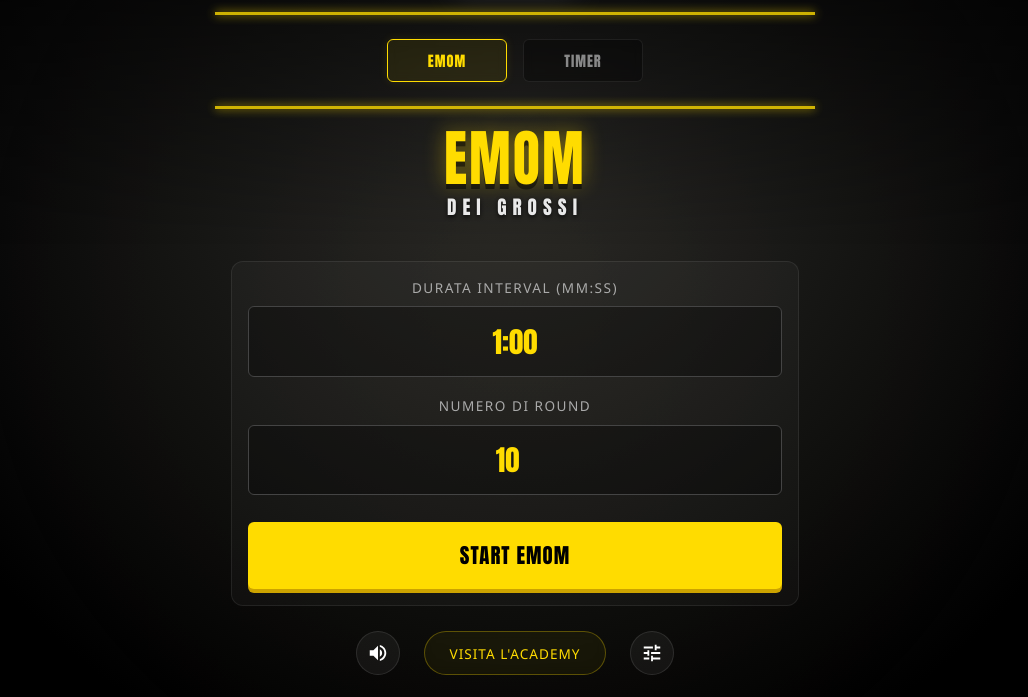
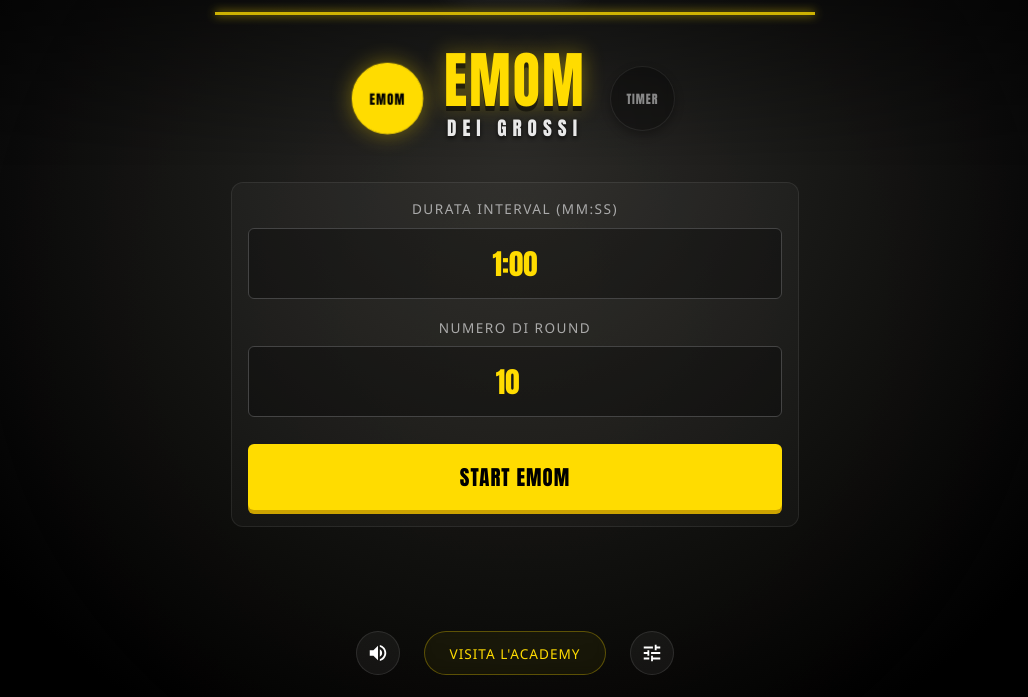
Before and after one commit to i045-nube/test01, a plain HTML site: page index.html in a window 1280 px wide. Shown: the part 103-800 px from the top of the page, without its empty margins (125-1153 px from the left). Drawn offline with Linux system fonts and the light colour scheme.

Commit message:
Add files via upload

```diff
--- a/index.html
+++ b/index.html
@@ -137,10 +137,18 @@
             display: flex;
             flex-direction: column;
             align-items: center;
-            z-index: 2;
+            z-index: 2000;
+            /* Increased to stay above timer overlay */
+            position: relative;
             width: 100%;
             padding-bottom: 0.5rem;
             background: linear-gradient(to bottom, rgba(0, 0, 0, 0.8), transparent);
+            pointer-events: none;
+            /* Let clicks pass through if needed, but we need buttons clickable */
+        }
+
+        .app-header>* {
+            pointer-events: auto;
         }
 
         .logo-container {
@@ -168,51 +176,65 @@
             opacity: 0.8;
         }
 
-        /* --- TABS --- */
-        .tabs {
+        /* --- HEADER ROW (Tabs + Title) --- */
+        .header-row {
             display: flex;
+            align-items: center;
             justify-content: center;
-            gap: 1rem;
-            margin-bottom: 1.5rem;
-            /* Adjusted for symmetry with separators */
+            gap: 1.5rem;
+            width: 100%;
+            max-width: 600px;
+            margin-top: 1rem;
+            margin-bottom: 1rem;
             padding: 0 1rem;
-            width: 100%;
         }
 
         .tab-btn {
-            flex: 0 1 120px;
-            padding: 0.6rem;
+            width: 65px;
+            height: 65px;
+            border-radius: 50%;
+            padding: 0;
+            display: flex;
+            align-items: center;
+            justify-content: center;
             background: rgba(0, 0, 0, 0.3);
             border: var(--glass-border);
             color: #888;
             font-family: var(--font-display);
             font-weight: 900;
-            font-size: 0.9rem;
+            font-size: 0.75rem;
             text-transform: uppercase;
             cursor: pointer;
             transition: all 0.3s ease;
-            border-radius: 6px;
             letter-spacing: 1px;
             backdrop-filter: blur(5px);
+            flex-shrink: 0;
+            box-shadow: 0 4px 10px rgba(0, 0, 0, 0.3);
+        }
+
+        .tab-btn:hover {
+            transform: scale(1.1);
+            color: white;
+            border-color: rgba(255, 255, 255, 0.3);
         }
 
         .tab-btn.active {
             border-color: var(--color-primary);
-            color: var(--color-primary);
-            background: rgba(255, 220, 0, 0.08);
-            box-shadow: 0 0 10px rgba(255, 220, 0, 0.1);
+            color: black;
+            background: var(--color-primary);
+            box-shadow: 0 0 20px rgba(255, 220, 0, 0.4);
+            transform: scale(1.1);
         }
 
         /* --- PERSISTENT TITLE --- */
+        /* --- PERSISTENT TITLE --- */
         .title-container {
             text-align: center;
-            margin-bottom: 1rem;
             display: flex;
             flex-direction: column;
             align-items: center;
             justify-content: center;
-            min-height: 80px;
-            /* Pre-allocate space */
+            /* Title is now flanked by buttons, margins handled by header-row gap */
         }
 
         .title-main {
@@ -378,6 +400,7 @@
         }
 
         /* --- TIMER OVERLAY (Fixed) --- */
+        /* --- TIMER OVERLAY (Fixed) --- */
         .timer-display {
             position: fixed;
             top: 0;
@@ -386,13 +409,14 @@
             height: 100dvh;
             display: flex;
             flex-direction: column;
-            justify-content: center;
+            justify-content: flex-start;
+            /* Align top to control spacing */
+            padding-top: 240px;
+            /* Push content down below header */
             align-items: center;
-            background: rgba(12, 12, 12, 0.95);
-            /* Slightly darker */
-            /* Ensure it covers everything including header/footer */
+            background: rgba(12, 12, 12, 0.98);
+            /* Higher opacity */
             z-index: 1000;
-            /* High z-index */
             margin: 0;
             border-radius: 0;
             border: none;
@@ -711,20 +735,29 @@
         /* --- MEDIA QUERIES --- */
         @media (max-width: 380px) {
             .title-main {
-                font-size: 2.8rem;
+                font-size: 2.2rem;
+                /* reduced further for space */
             }
 
             .time-big {
                 font-size: 18vw;
             }
 
-            .tabs {
+            .header-row {
                 gap: 0.5rem;
+                margin-top: 0.5rem;
+                margin-bottom: 0.5rem;
             }
 
             .tab-btn {
-                padding: 0.5rem;
-                font-size: 0.8rem;
+                width: 50px;
+                height: 50px;
+                font-size: 0.6rem;
+            }
+
+            .timer-display {
+                padding-top: 200px;
+                /* Less padding on small screens if header is smaller */
             }
         }
     </style>
@@ -780,19 +813,19 @@
         <!-- 2. Yellow Line -->
         <div class="header-separator"></div>
 
-        <!-- 3. Tabs -->
-        <div class="tabs">
+        <!-- 3. Combined Header Row: [EMOM BTN] - [TITLE] - [TIMER BTN] -->
+        <div class="header-row">
+            <!-- Left Button: EMOM -->
             <button class="tab-btn active" data-tab="emom">EMOM</button>
+
+            <!-- Title -->
+            <div class="title-container" id="titleContainer">
+                <div class="title-main" id="titleMain">EMOM</div>
+                <div class="title-sub">DEI GROSSI</div>
+            </div>
+
+            <!-- Right Button: TIMER -->
             <button class="tab-btn" data-tab="classic">TIMER</button>
-        </div>
-
-        <!-- 4. Second Header Separator -->
-        <div class="header-separator"></div>
-
-        <!-- 5. Title (Dynamic) -->
-        <div class="title-container" id="titleContainer">
-            <div class="title-main" id="titleMain">EMOM</div>
-            <div class="title-sub">DEI GROSSI</div>
         </div>
     </div>
 
```
